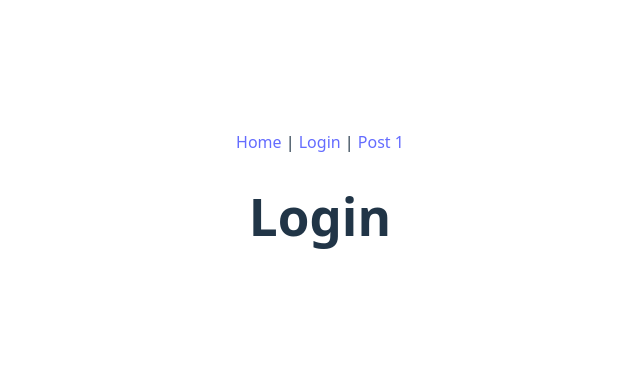
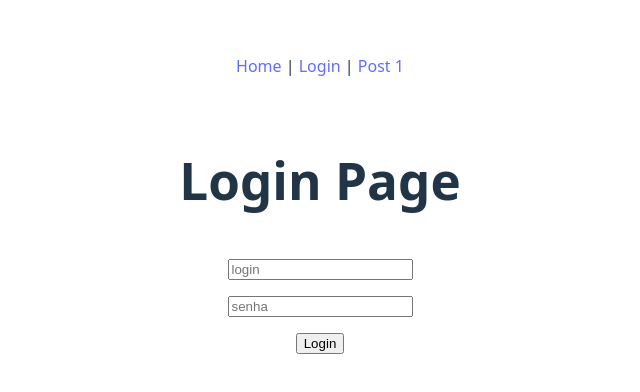
Before and after one commit to ItsAkane/blog-frontend, a React app: page /login in a window 1280 px wide. Shown: the part 196-588 px from the top of the page, without its empty margins (320-960 px from the left). Built offline with nearby package versions, Linux system fonts and the light colour scheme; the HTML template or start-up script is replaced by a standard one.

Commit message:
adicionado tela de login e tentativa de detalhamento de post

```diff
--- a/src/Components/postCard.jsx
+++ b/src/Components/postCard.jsx
@@ -10,7 +10,8 @@ export function PostCard() {
     const card = (
         <React.Fragment>
             <CardContent>
-                <h1>teste</h1>
+                <h1>titulo</h1>
+                <h4>descricao</h4>
             </CardContent>
             <CardActions>
 
--- a/src/pages/Home.jsx
+++ b/src/pages/Home.jsx
@@ -1,15 +1,21 @@
 import { Box } from "@mui/material";
 import { PostCard } from "../Components/postCard";
+import { Navigate } from "react-router-dom";
 
 
 export default function Home() {
 
+    function directToPage() {
+        Navigate('/Post');
+    }
+
 
     return (
         <Box sx={{ display: 'flex', flexDirection: 'column', gap: 2 }}>
+            <PostCard onclick={directToPage} />
             <PostCard />
             <PostCard />
-            <PostCard />
+
         </Box>
     );
 }
--- a/src/pages/Login.jsx
+++ b/src/pages/Login.jsx
@@ -1,3 +1,14 @@
+import { Box } from "@mui/material";
+
 export default function Login() {
-  return <h1>Login</h1>;
+  return(
+    <>
+      <Box sx={{ display: 'flex', flexDirection: 'column', gap: 2, alignItems: 'center', mt: 5 }}>
+        <h1>Login Page</h1>
+        <input type="text" placeholder="login"/>
+        <input type="password" placeholder="senha"/>
+        <input type="button" value="Login" />
+      </Box>
+    </>
+  );
 }
```
